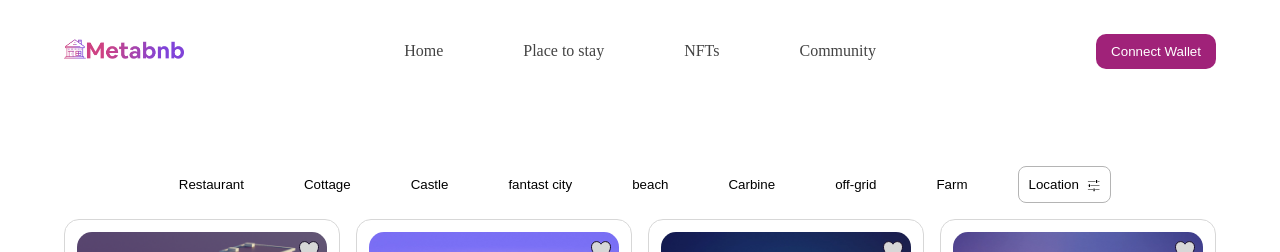
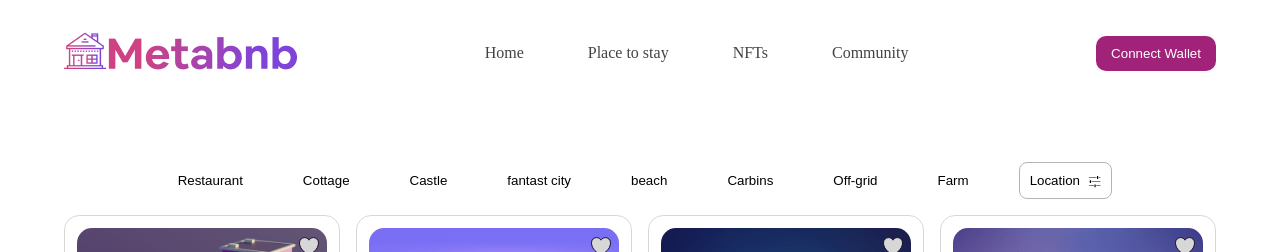
Before and after one commit to taofeek-ob/nft-real-estate, a React (Create React App) app: page /place-to-stay in a window 1280 px wide. Shown: the top 252 px of the page. Built offline with nearby package versions, Linux system fonts and the light colour scheme; a web font is replaced by a local one.

Commit message:
style readjustment

```diff
--- a/src/components/header/header.scss
+++ b/src/components/header/header.scss
@@ -12,7 +12,7 @@
 header {
   width: auto;
 
-  margin-bottom: 2rem;
+  margin-bottom: 1.5rem;
   padding: 2rem 4rem;
   display: flex;
   align-items: center;
@@ -20,7 +20,7 @@ header {
   @media screen and (max-width: 500px) {
     padding-inline: 2rem;
   }
-  img {
+  > img {
     width: 120px;
   }
 
@@ -29,7 +29,7 @@ header {
     flex-grow: 1;
     margin-inline: auto;
     align-items: center;
-    column-gap: 5rem;
+    column-gap: 4rem;
 
     justify-content: center;
     padding: 10px;
@@ -42,9 +42,9 @@ header {
     }
 
     @media screen and (max-width: 1000px) {
-      column-gap: 2rem;
+      column-gap: 1rem;
     }
-    @media screen and (max-width: 800px) {
+    @media screen and (max-width: 850px) {
       display: none;
     }
   }
@@ -74,7 +74,7 @@ header {
   transition: left 0s calc(var(--td) * 2), transform 0s calc(var(--td) * 2);
   width: 100vw;
   z-index: 3;
-  @media screen and (min-width: 800px) {
+  @media screen and (min-width: 850px) {
     display: none;
   }
   &::before,
@@ -119,7 +119,7 @@ header {
     cursor: pointer;
     display: block;
 
-    @media screen and (min-width: 800px) {
+    @media screen and (min-width: 850px) {
       display: none;
     }
     span {
@@ -374,7 +374,7 @@ header {
 }
 
 .wallet {
-  @media screen and (max-width: 370px) {
+  @media screen and (max-width: 500px) {
     display: none;
   }
 }
--- a/src/pages/Home/home.scss
+++ b/src/pages/Home/home.scss
@@ -80,26 +80,27 @@
     img {
       width: 100%;
       object-fit: cover;
-
-      // height: 100%;
-      //   border: 2px solid green;
     }
 
     @media screen and (max-width: 900px) {
       width: 70%;
       img {
+        width: 100%;
+
         object-fit: cover;
       }
     }
     @media screen and (max-width: 600px) {
       width: 100%;
       img {
+        width: 100%;
+
         object-fit: cover;
       }
     }
   }
 
-  @media screen and (max-width: 900px) {
+  @media screen and (max-width: 950px) {
     flex-direction: column;
     align-items: center;
 
--- a/src/pages/Market/Market.js
+++ b/src/pages/Market/Market.js
@@ -14,8 +14,8 @@ const Market = () => {
         <button>Castle</button>
         <button>fantast city</button>
         <button>beach</button>
-        <button>Carbine</button>
-        <button>off-grid</button>
+        <button>Carbins</button>
+        <button>Off-grid</button>
         <button>Farm</button>
 
         <div class="dropdown">
@@ -29,7 +29,8 @@ const Market = () => {
             <span>fantast</span>
             <span>Custom</span>
             <span>beach</span>
-            <span>off-grid</span>
+            <span>Carbins</span>
+            <span>Off-grid</span>
             <span>Farm</span>
           </div>
         </div>
```
